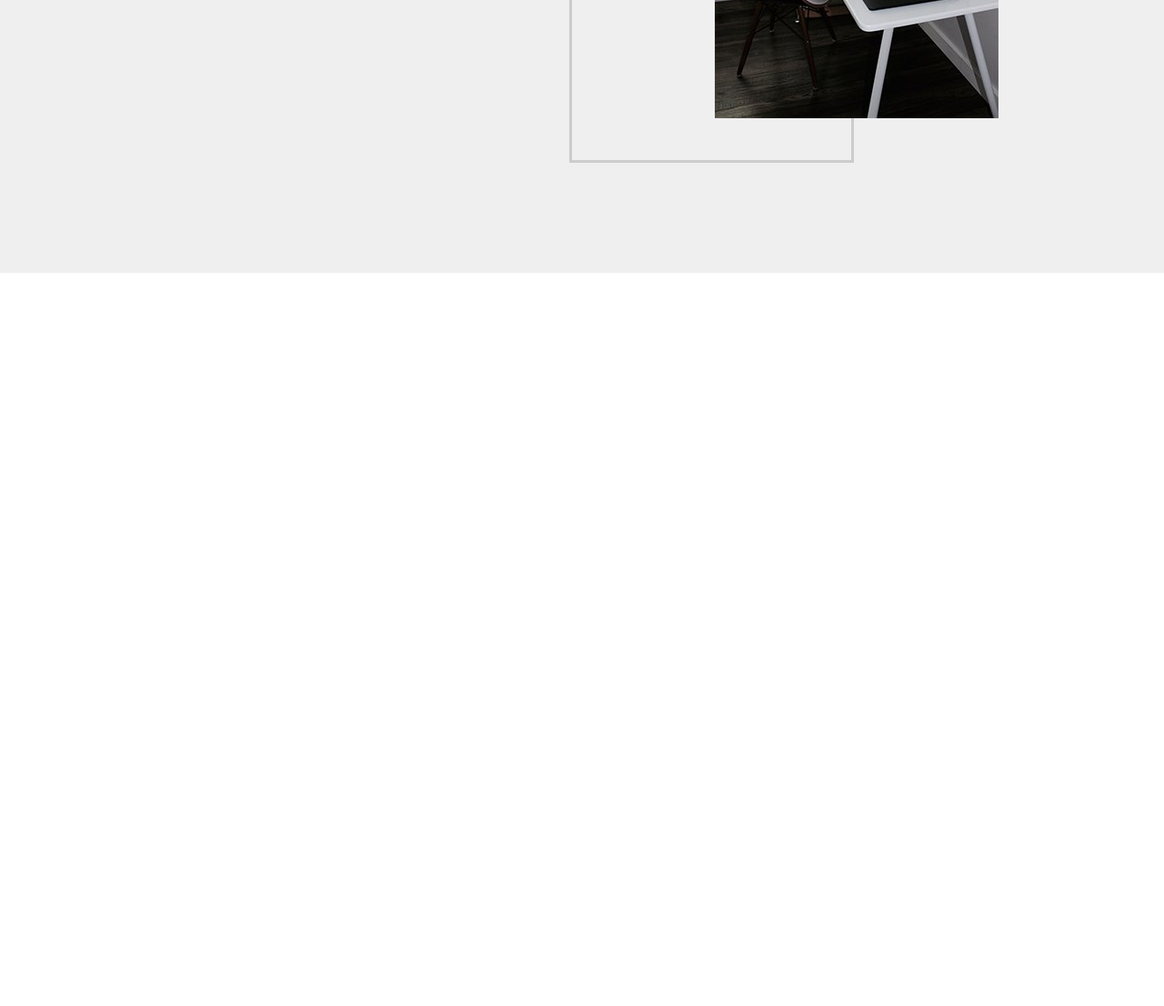
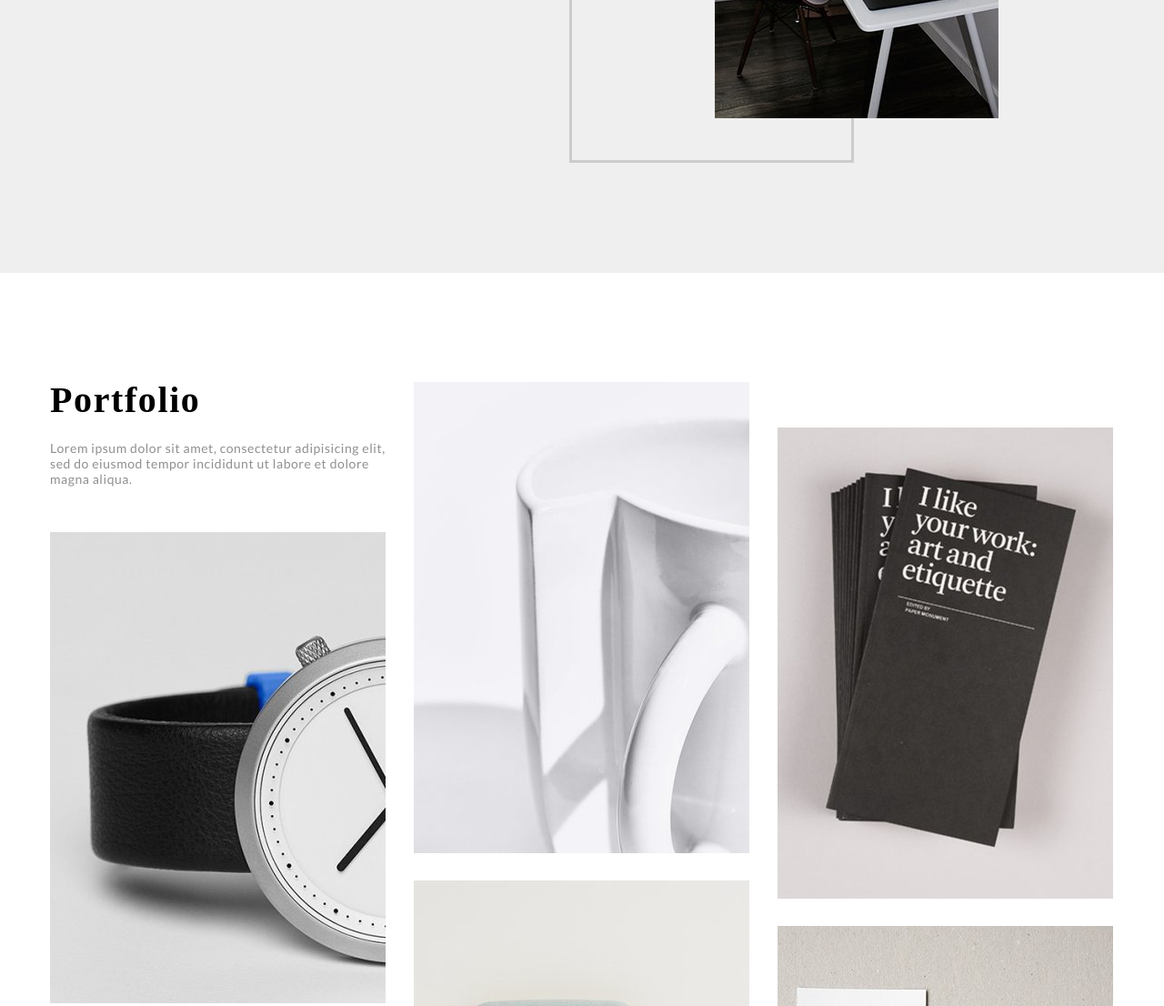
Before and after one commit to Wlad199/Project__20-Abdullah_Noman, a website built with webpack: page src/index.html in a window 1280 px wide. Shown: the part 1238-2344 px from the top of the page at 91% size. Before the commit the page ends 1538 px from the top, so only its background shows below. Built offline with nearby package versions, Linux system fonts and the light colour scheme; files whose address does not match are found by name.

Commit message:
portfolio

```diff
--- a/src/html/_mainpage.htm
+++ b/src/html/_mainpage.htm
@@ -2,7 +2,7 @@
 	<section class="hello">
 		<div class="hello__container">
 			<div class="hello__content content-hello">
-				<div class="content-hello__title">Hello</div>
+				<h1 class="content-hello__title">Hello</h1>
 				<div class="content-hello__sub-title">I’m Abdullah Noman</div>
 				<div class="content-hello__text">
 					Lorem ipsum dolor sit amet, consectetur adipisicing elit, sed do eiusmod tempor incididunt ut labore et dolore magna aliqua. Ut enim ad minim veniam, quis nostrud exercitation ullamco laboris nisi ut aliquip ex ea commodo consequat. Duis aute irure dolor in reprehenderit in voluptate velit esse cillum dolore eu fugiat nulla pariatur. Excepteur sint occaecat cupidatat non proident, sunt in culpa qui officia deserunt mollit anim id est laborum.</div>
@@ -15,4 +15,44 @@
 			</div>
 		</div>
 	</section>
+	<section class="portfolio">
+		<div class="portfolio__container">
+			<div class="portfolio__box">
+				<div class="portfolio__column column-portfolio">
+					<h3 class="column-portfolio__title">Portfolio</h3>
+					<div class="column-portfolio__text">
+						Lorem ipsum dolor sit amet, consectetur adipisicing elit, sed do eiusmod tempor incididunt ut labore et dolore magna aliqua.
+					</div>
+					<div class="column-portfolio__image column-portfolio__image_f">
+						<img src="@img/Portfolio/01.jpg" alt="image">
+					</div>
+					<div class="column-portfolio__image column-portfolio__image_f column-portfolio__image_d">
+						<img src="@img/Portfolio/05.jpg" alt="image">
+					</div>
+					<div class="column-portfolio__image">
+						<img src="@img/Portfolio/02.jpg" alt="image">
+					</div>
+				</div>
+				<div class="portfolio__column column-portfolio">
+					<div class="column-portfolio__image column-portfolio__image_f">
+						<img src="@img/Portfolio/03.jpg" alt="image">
+					</div>
+					<div class="column-portfolio__image column-portfolio__image_f column-portfolio__image_d">
+						<img src="@img/Portfolio/06.jpg" alt="image">
+					</div>
+					<div class="column-portfolio__image">
+						<img src="@img/Portfolio/04.jpg" alt="image">
+					</div>
+				</div>
+				<div class="portfolio__column column-portfolio column-portfolio_3">
+					<div class="column-portfolio__image column-portfolio__image_f">
+						<img src="@img/Portfolio/05.jpg" alt="image">
+					</div>
+					<div class="column-portfolio__image">
+						<img src="@img/Portfolio/06.jpg" alt="image">
+					</div>
+				</div>
+			</div>
+		</div>
+	</section>
 </main>
--- a/src/scss/mainpage.scss
+++ b/src/scss/mainpage.scss
@@ -112,3 +112,77 @@
 		}
 	}
 }
+
+// portfolio ====================================================================================================//
+
+.portfolio {
+	@include adaptiveValue("padding-top", 120, 50);
+	@include adaptiveValue("padding-bottom", 140, 50);
+
+	&__container {
+	}
+
+	&__box {
+		display: flex;
+		margin: 0px -15px;
+		@media (max-width: 767px) {
+			flex-wrap: wrap;
+		}
+	}
+
+	&__column {
+		flex: 0 1 33.333%;
+		padding: 0px 15px;
+		@include adaptiveValue("padding-right", 15, 5, 1170, 767, 2);
+		@include adaptiveValue("padding-left", 15, 5, 1170, 767, 2);
+		@media (max-width: 767px) {
+			flex: 0 1 50%;
+			@include adaptiveValue("padding-right", 15, 2, 767, 320, 1);
+			@include adaptiveValue("padding-left", 15, 2, 767, 320, 1);
+		}
+	}
+}
+.column-portfolio {
+
+	&__title {
+		@include adaptiveValue("font-size", 40, 30);
+		font-weight: 700;
+		letter-spacing: 0.04em;
+		@include adaptiveValue("padding-bottom", 25, 15);
+	}
+
+	&__text {
+		font-family: lato;
+		@include adaptiveValue("font-size", 14, 12);
+		line-height: 120%;
+		color: #8f8f8f;
+		letter-spacing: 0.04em;
+		@include adaptiveValue("padding-bottom", 50, 20);
+	}
+
+	&__image {
+		img {
+			max-width: 100%;
+		}
+		&_f {
+			padding: 0px 0px 30px 0px;
+			@include adaptiveValue("padding-bottom", 30, 10, 1170, 767, 2);
+			@media (max-width: 767px) {
+			@include adaptiveValue("padding-bottom", 30, 5, 767, 320, 1);
+			}
+		}
+		&_d {
+			display: none;
+			@media (max-width: 767px) {
+				display: block;
+			}
+		}
+	}
+
+	&_3 {
+		margin: 50px 0px 0px 0px;
+		@media (max-width: 767px) {
+			display: none;
+		}
+	}
+}
```
